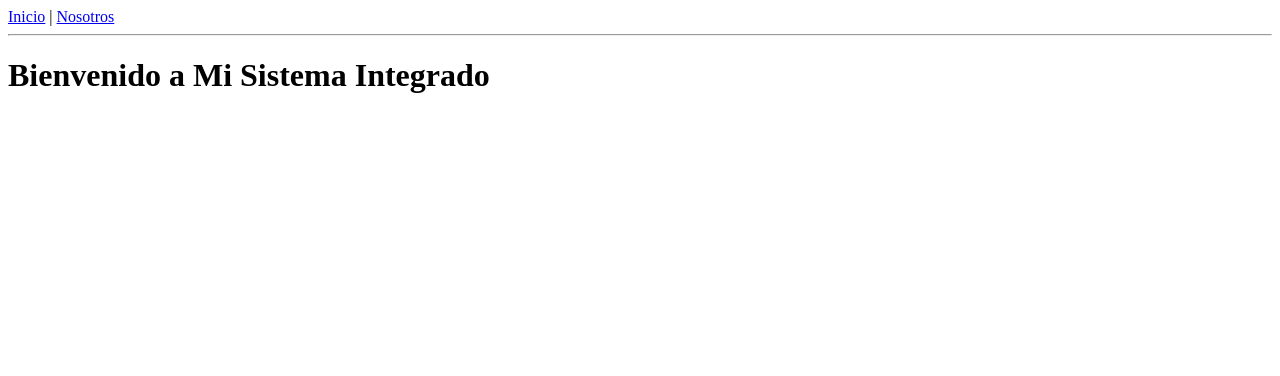
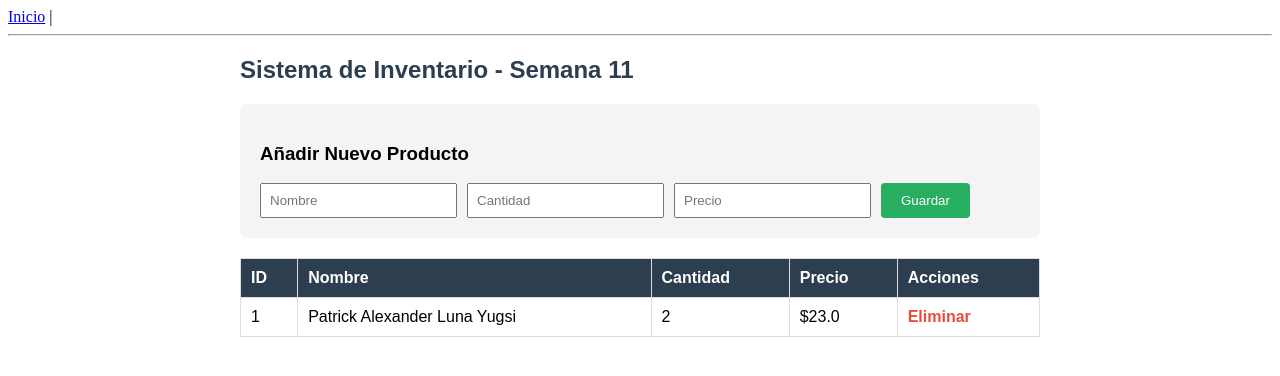
Before and after one commit to Patrick-Luna/proyecto_flask, a Flask app: page / in a window 1280 px wide. Shown: the top 376 px of the page. Run offline with Flask 3, Linux system fonts and the light colour scheme; data comes from the database, SQL or seed files in the repository; both versions use the stored data as it was after the commit.

Commit message:
Semana 11 funcional

```diff
--- a/app.py
+++ b/app.py
@@ -1,19 +1,61 @@
-from flask import Flask, render_template
+import os
+from flask import Flask, render_template, request, redirect, url_for
+from flask_sqlalchemy import SQLAlchemy
 
 app = Flask(__name__)
 
+# --- CONFIGURACIÓN DE BASE DE DATOS (SQLite) ---
+db_path = os.path.join(os.path.abspath(os.path.dirname(__file__)), 'inventario.db')
+app.config['SQLALCHEMY_DATABASE_URI'] = 'sqlite:///' + db_path
+app.config['SQLALCHEMY_TRACK_MODIFICATIONS'] = False
+
+db = SQLAlchemy(app)
+
+# --- PROGRAMACIÓN ORIENTADA A OBJETOS (POO) ---
+class Producto(db.Model):
+    id = db.Column(db.Integer, primary_key=True)
+    nombre = db.Column(db.String(100), nullable=False)
+    cantidad = db.Column(db.Integer, nullable=False)
+    precio = db.Column(db.Float, nullable=False)
+
+    def __init__(self, nombre, cantidad, precio):
+        self.nombre = nombre
+        self.cantidad = cantidad
+        self.precio = precio
+
+# Crear la base de datos automáticamente al iniciar
+with app.app_context():
+    db.create_all()
+
+# --- RUTAS DEL SISTEMA ---
+
 @app.route('/')
 def index():
-    return render_template('index.html')
+    # Uso de Colecciones: Obtenemos todos los productos en una lista
+    todos_los_productos = Producto.query.all()
+    return render_template('index.html', productos=todos_los_productos)
 
-@app.route('/acerca')
-def about():
-    return render_template('about.html')
+@app.route('/agregar', methods=['POST'])
+def agregar():
+    # Captura de datos del formulario
+    nombre = request.form.get('nombre')
+    cantidad = int(request.form.get('cantidad'))
+    precio = float(request.form.get('precio'))
 
-# Ruta dinámica - Semana 9
-@app.route('/negocio/<item>')
-def negocio(item):
-    return render_template('index.html', mensaje=f"Consulta de: {item} exitosa")
+    # Crear objeto y guardar en SQLite
+    nuevo_producto = Producto(nombre=nombre, cantidad=cantidad, precio=precio)
+    db.session.add(nuevo_producto)
+    db.session.commit()
+    return redirect(url_for('index'))
+
+@app.route('/eliminar/<int:id>')
+def eliminar(id):
+    # Buscar por ID y eliminar
+    producto = Producto.query.get(id)
+    if producto:
+        db.session.delete(producto)
+        db.session.commit()
+    return redirect(url_for('index'))
 
 if __name__ == '__main__':
     app.run(debug=True)
--- a/requirements.txt
+++ b/requirements.txt
@@ -1,2 +1,3 @@
 flask
 gunicorn
+flask-sqlalchemy
--- a/templates/base.html
+++ b/templates/base.html
@@ -7,7 +7,6 @@
 <body>
     <nav>
         <a href="{{ url_for('index') }}">Inicio</a> |
-        <a href="{{ url_for('about') }}">Nosotros</a>
     </nav>
     <hr>
     {% block content %}{% endblock %}
--- a/templates/index.html
+++ b/templates/index.html
@@ -1,5 +1,42 @@
 {% extends "base.html" %}
+
 {% block content %}
-    <h1>Bienvenido a Mi Sistema Integrado</h1>
-    {% if mensaje %}<p><strong>{{ mensaje }}</strong></p>{% endif %}
+<div style="max-width: 800px; margin: auto; font-family: Arial, sans-serif;">
+    <h2 style="color: #2c3e50;">Sistema de Inventario - Semana 11</h2>
+
+    <div style="background: #f4f4f4; padding: 20px; border-radius: 8px; margin-bottom: 20px;">
+        <h3>Añadir Nuevo Producto</h3>
+        <form action="/agregar" method="POST" style="display: flex; gap: 10px; flex-wrap: wrap;">
+            <input type="text" name="nombre" placeholder="Nombre" required style="padding: 8px;">
+            <input type="number" name="cantidad" placeholder="Cantidad" required style="padding: 8px;">
+            <input type="number" step="0.01" name="precio" placeholder="Precio" required style="padding: 8px;">
+            <button type="submit" style="background: #27ae60; color: white; border: none; padding: 10px 20px; cursor: pointer; border-radius: 4px;">Guardar</button>
+        </form>
+    </div>
+
+    <table style="width: 100%; border-collapse: collapse; text-align: left;">
+        <thead>
+            <tr style="background: #2c3e50; color: white;">
+                <th style="padding: 10px; border: 1px solid #ddd;">ID</th>
+                <th style="padding: 10px; border: 1px solid #ddd;">Nombre</th>
+                <th style="padding: 10px; border: 1px solid #ddd;">Cantidad</th>
+                <th style="padding: 10px; border: 1px solid #ddd;">Precio</th>
+                <th style="padding: 10px; border: 1px solid #ddd;">Acciones</th>
+            </tr>
+        </thead>
+        <tbody>
+            {% for p in productos %}
+            <tr>
+                <td style="padding: 10px; border: 1px solid #ddd;">{{ p.id }}</td>
+                <td style="padding: 10px; border: 1px solid #ddd;">{{ p.nombre }}</td>
+                <td style="padding: 10px; border: 1px solid #ddd;">{{ p.cantidad }}</td>
+                <td style="padding: 10px; border: 1px solid #ddd;">${{ p.precio }}</td>
+                <td style="padding: 10px; border: 1px solid #ddd;">
+                    <a href="/eliminar/{{ p.id }}" style="color: #e74c3c; text-decoration: none; font-weight: bold;">Eliminar</a>
+                </td>
+            </tr>
+            {% endfor %}
+        </tbody>
+    </table>
+</div>
 {% endblock %}
```
Also changed, not shown: inventario.db (added), 1 other file.
